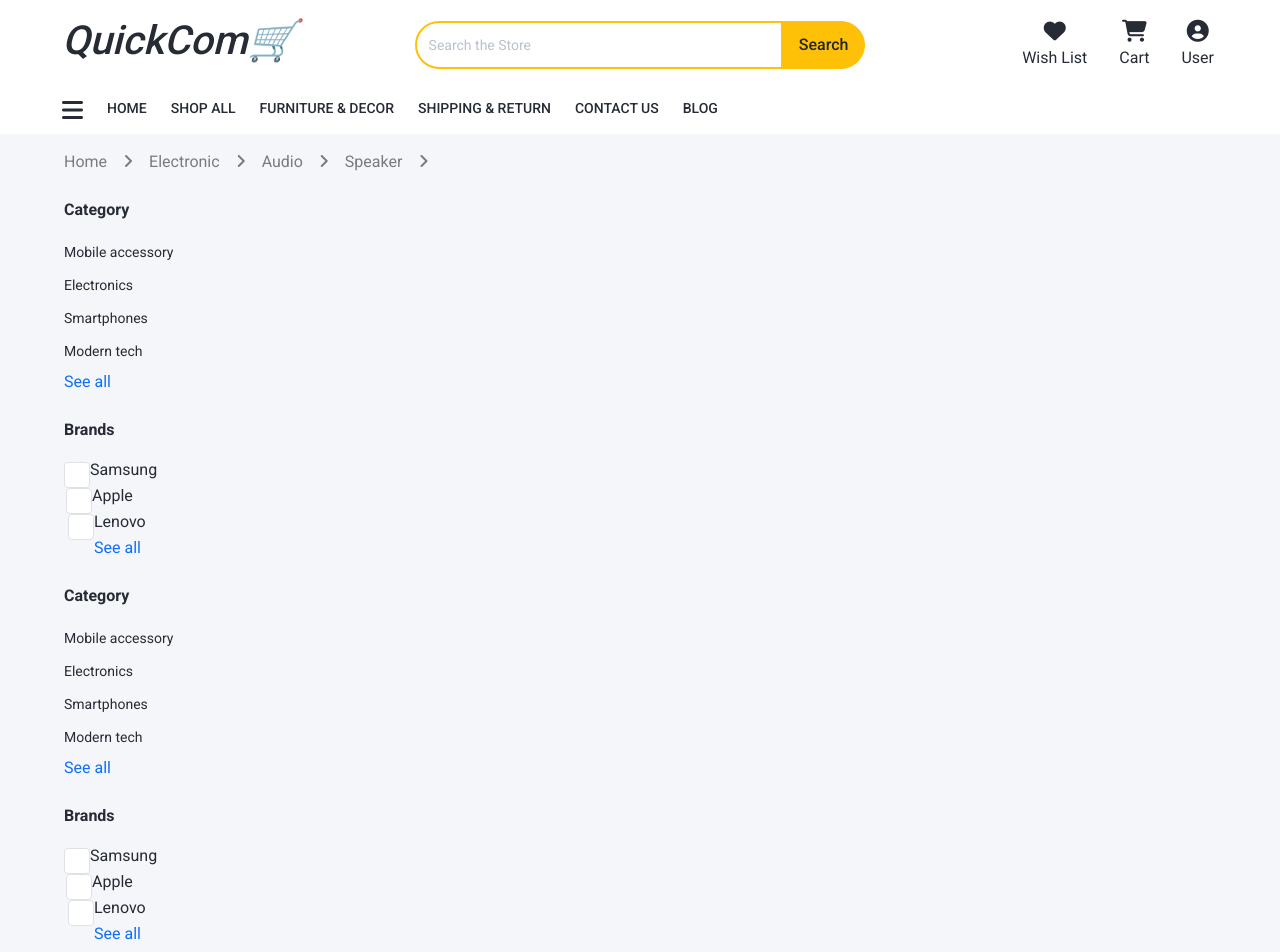
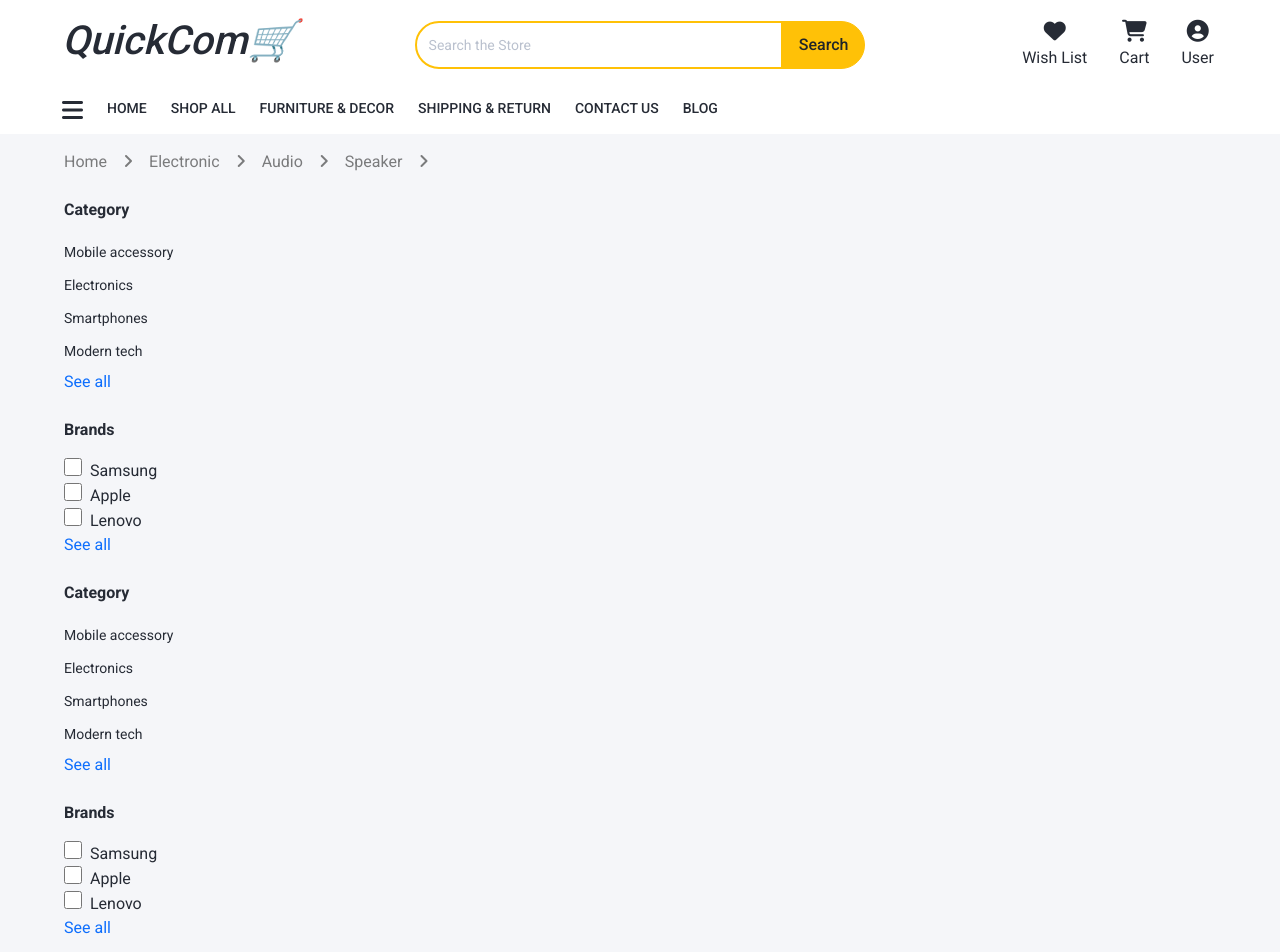
Before and after one commit to MuthuM3/Ecommerce_Client, an Angular app: page /product-list in a window 1280 px wide. Shown: the top 952 px of the page. Built offline with nearby package versions, Linux system fonts and the light colour scheme.

Commit message:
product listing page checkbox update

```diff
--- a/src/app/components/product/product-list/product-list.component.html
+++ b/src/app/components/product/product-list/product-list.component.html
@@ -19,17 +19,17 @@
         </div>
         <div class="mb-4">
           <p class="fs-md fw-bold">Brands</p>
-          <div class="form-check">
-            <input class="form-check-input" type="checkbox" value="" id="flexCheckDefault1" />
-            <label class="form-check-label" for="flexCheckDefault1">Samsung</label>
+          <div class="">
+            <input class="prf-icb me-2" type="checkbox" value="" id="flexCheckDefault1" />
+            <label class="" for="flexCheckDefault1"><span>Samsung</span></label>
           </div>
-          <div class="form-check">
-            <input class="form-check-input" type="checkbox" value="" id="flexCheckDefault2" />
-            <label class="form-check-label" for="flexCheckDefault2">Apple</label>
+          <div class="">
+            <input class="prf-icb me-2" type="checkbox" value="" id="flexCheckDefault2" />
+            <label class="" for="flexCheckDefault2"><span>Apple</span></label>
           </div>
-          <div class="form-check">
-            <input class="form-check-input" type="checkbox" value="" id="flexCheckDefault3" />
-            <label class="form-check-label" for="flexCheckDefault3">Lenovo</label>
+          <div class="">
+            <input class="prf-icb me-2" type="checkbox" value="" id="flexCheckDefault3" />
+            <label class="" for="flexCheckDefault3"><span>Lenovo</span></label>
           </div>
           <p class="text-primary">See all</p>
         </div><div class="mb-4">
@@ -42,17 +42,17 @@
         </div>
         <div class="mb-4">
           <p class="fs-md fw-bold">Brands</p>
-          <div class="form-check">
-            <input class="form-check-input" type="checkbox" value="" id="flexCheckDefault1" />
-            <label class="form-check-label" for="flexCheckDefault1">Samsung</label>
+          <div class="">
+            <input class="me-2" type="checkbox" value="" id="flexCheckDefault4" />
+            <label class="" for="flexCheckDefault4">Samsung</label>
           </div>
-          <div class="form-check">
-            <input class="form-check-input" type="checkbox" value="" id="flexCheckDefault2" />
-            <label class="form-check-label" for="flexCheckDefault2">Apple</label>
+          <div class="">
+            <input class="me-2" type="checkbox" value="" id="flexCheckDefault5" />
+            <label class="" for="flexCheckDefault5">Apple</label>
           </div>
-          <div class="form-check">
-            <input class="form-check-input" type="checkbox" value="" id="flexCheckDefault3" />
-            <label class="form-check-label" for="flexCheckDefault3">Lenovo</label>
+          <div class="">
+            <input class="me-2" type="checkbox" value="" id="flexCheckDefault6" />
+            <label class="" for="flexCheckDefault6">Lenovo</label>
           </div>
           <p class="text-primary">See all</p>
         </div>
--- a/src/styles.css
+++ b/src/styles.css
@@ -99,11 +99,9 @@ select{
 }
 
 input[type='checkbox']{
-  width: auto;
-  height: 2px !important;
+  width: 18px !important;
+  height: 18px !important;
   cursor: pointer;
-  -webkit-appearance: none;
-  appearance: none;
 }
 
 @media screen and (min-width: 768px) and (max-width: 1024px) {
```
